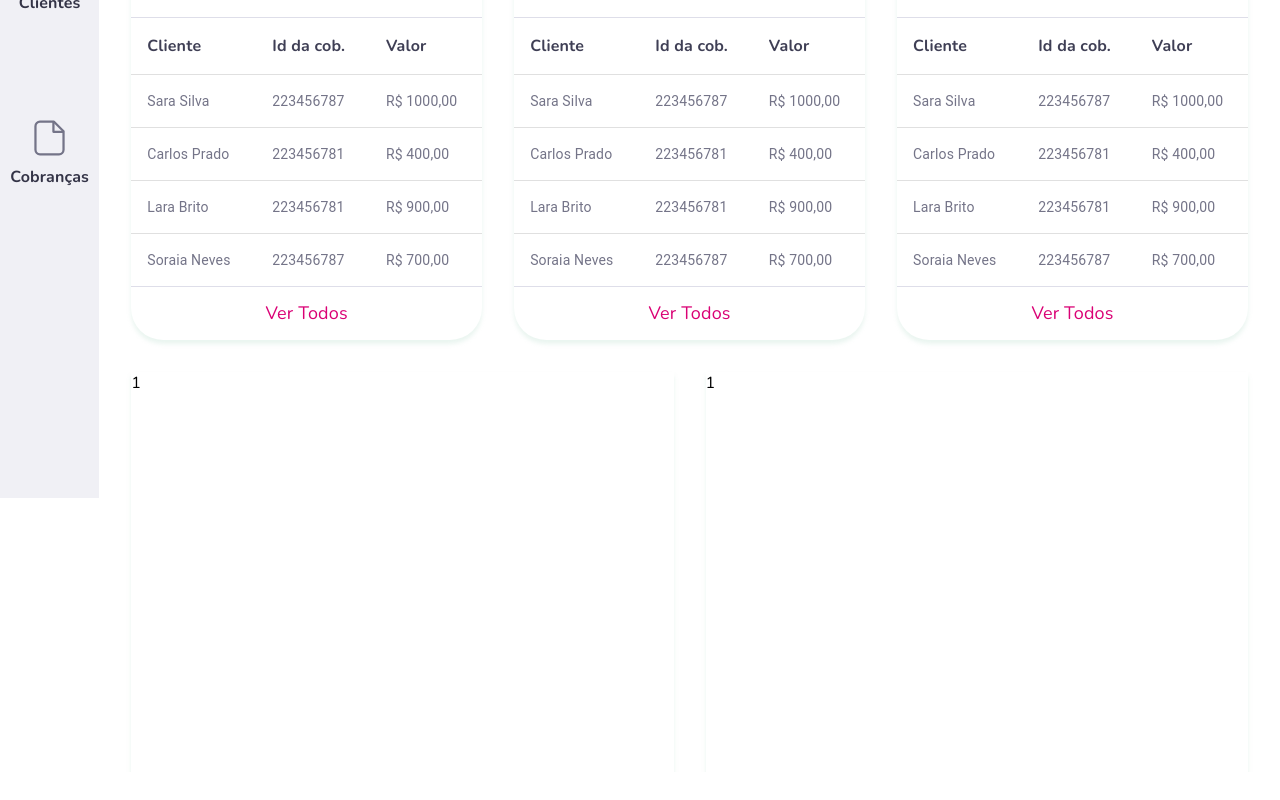
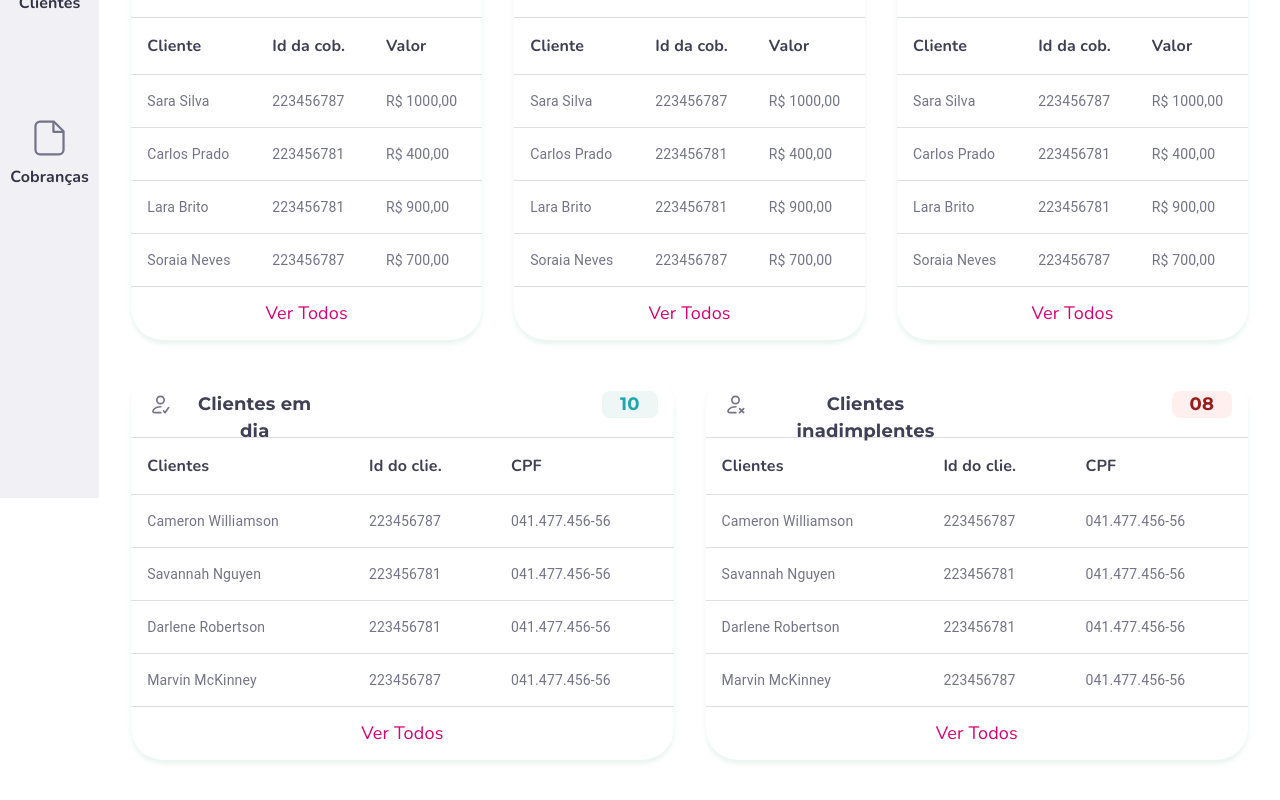
Before and after one commit to higorini/desafio-modulo-06-neurodevergentes-front, a React (Vite) app: page /home in a window 1280 px wide. Shown: the part 302-1102 px from the top of the page. Before the commit the page ends 1074 px from the top, so only its background shows below. Built offline with nearby package versions, Linux system fonts and the light colour scheme.

Commit message:
Criação dos componentes de card de clientes, separação em componentes

```diff
--- /dev/null
+++ b/src/pages/Home/components/ClientsCard/index.jsx
@@ -0,0 +1,78 @@
+import { Box, Stack, Typography } from "@mui/material";
+import React from "react";
+import ClientsTable from "../ClientsTable";
+
+function ClientsCard({
+  clientTitleIcon,
+  clientTableTitle,
+  bgIndexColor,
+  indexColor,
+  indexNumber,
+}) {
+  return (
+    <Box
+      borderRadius="32px"
+      sx={{
+        boxShadow: "0px 4px 4px rgba(172, 217, 197, 0.25)",
+      }}
+    >
+      <Stack
+        borderBottom="1px solid var(--gray-300)"
+        direction="row"
+        padding="19px 16px"
+        justifyContent="space-between"
+      >
+        <Typography
+          textAlign="center"
+          component="p"
+          color="var(--gray-700)"
+          fontWeight="700"
+          fontFamily="var(--font-title)"
+          fontSize="var(--title-s)"
+          sx={{
+            display: "flex",
+            gap: "8px",
+          }}
+        >
+          <img src={clientTitleIcon} alt="" />
+          {clientTableTitle}
+        </Typography>
+        <Box
+          padding="0 18px"
+          borderRadius="8px"
+          sx={{
+            backgroundColor: `${bgIndexColor}`,
+          }}
+        >
+          <Typography
+            textAlign="center"
+            component="p"
+            color={indexColor}
+            fontWeight="700"
+            fontFamily="var(--font-title)"
+            fontSize="var(--title-s)"
+          >
+            {indexNumber}
+          </Typography>
+        </Box>
+      </Stack>
+      <ClientsTable />
+      <Box>
+        <Typography
+          textAlign="center"
+          component="p"
+          color="var(--pink-500)"
+          fontFamily="var(--font-body)"
+          fontWeight="400"
+          fontSize="18px"
+          padding="13px 0"
+          borderTop="1px solid var(--gray-300)"
+        >
+          Ver Todos
+        </Typography>
+      </Box>
+    </Box>
+  );
+}
+
+export default ClientsCard;
--- /dev/null
+++ b/src/pages/Home/components/ClientsTable/index.jsx
@@ -0,0 +1,104 @@
+import { Box } from "@mui/material";
+import Table from "@mui/material/Table";
+import TableBody from "@mui/material/TableBody";
+import TableCell from "@mui/material/TableCell";
+import TableContainer from "@mui/material/TableContainer";
+import TableHead from "@mui/material/TableHead";
+import TableRow from "@mui/material/TableRow";
+
+function createData(name, client_id, cpf) {
+  return { name, client_id, cpf };
+}
+
+const rows = [
+  createData("Cameron Williamson", 223456787, "041.477.456-56"),
+  createData("Savannah Nguyen", 223456781, "041.477.456-56"),
+  createData("Darlene Robertson", 223456781, "041.477.456-56"),
+  createData("Marvin McKinney", 223456787, "041.477.456-56"),
+];
+
+export default function ClientsTable() {
+  return (
+    <TableContainer
+      component={Box}
+      sx={{
+        overflow: "hidden",
+      }}
+    >
+      <Table sx={{ minWidth: "100%" }} aria-label="simple table">
+        <TableHead>
+          <TableRow>
+            <TableCell
+              sx={{
+                color: "var(--gray-700)",
+                fontFamily: "var(--font-body)",
+                fontWeight: "700",
+                fontSize: "var(--subtitle)",
+              }}
+            >
+              Clientes
+            </TableCell>
+            <TableCell
+              align="left"
+              sx={{
+                color: "var(--gray-700)",
+                fontFamily: "var(--font-body)",
+                fontWeight: "700",
+                fontSize: "var(--subtitle)",
+              }}
+            >
+              Id do clie.
+            </TableCell>
+            <TableCell
+              align="left"
+              sx={{
+                color: "var(--gray-700)",
+                fontFamily: "var(--font-body)",
+                fontWeight: "700",
+                fontSize: "var(--subtitle)",
+              }}
+            >
+              CPF
+            </TableCell>
+          </TableRow>
+        </TableHead>
+        <TableBody>
+          {rows.map((row) => (
+            <TableRow
+              key={row.name}
+              sx={{
+                "&:last-child td, &:last-child th": { border: 0 },
+              }}
+            >
+              <TableCell
+                component="th"
+                scope="row"
+                sx={{
+                  color: "var(--gray-600)",
+                }}
+              >
+                {row.name}
+              </TableCell>
+              <TableCell
+                align="left"
+                sx={{
+                  color: "var(--gray-600)",
+                }}
+              >
+                {row["client_id"]}
+              </TableCell>
+              <TableCell
+                align="left"
+                sx={{
+                  color: "var(--gray-600)",
+                }}
+              >
+                {row.cpf}
+              </TableCell>
+            </TableRow>
+          ))}
+        </TableBody>
+      </Table>
+    </TableContainer>
+  );
+}
--- a/src/pages/Home/index.jsx
+++ b/src/pages/Home/index.jsx
@@ -1,9 +1,12 @@
 import { Box, Grid, Stack, Typography } from "@mui/material";
+import DefaultingCustomer from "../../assets/icons/defaultingCustomer.svg";
+import LoyalCustomer from "../../assets/icons/loyalCustomer.svg";
 import OverdueBill from "../../assets/icons/mainIcons/overdueBill.svg";
 import PaidBill from "../../assets/icons/mainIcons/paidBill.svg";
 import PendingBill from "../../assets/icons/mainIcons/pendingCharge.svg";
 import SideNavigation from "../../components/sideNavigation";
 import ChargesCard from "./components/ChargesCard";
+import ClientsCard from "./components/ClientsCard";
 import SummaryCharge from "./components/SummaryCharge";
 import "./style.css";
 
@@ -15,7 +18,7 @@ function Home() {
         // alignItems="center"
         width="100%"
         sx={{
-          padding: "40px 32px 0 32px",
+          padding: "40px 32px 40px 32px",
         }}
       >
         <Stack height="72px" direction="row" justifyContent="space-between">
@@ -82,26 +85,22 @@ function Home() {
             />
           </Grid>
           <Grid item xs={6}>
-            <Box
-              // width="100%"
-              height="400px"
-              sx={{
-                boxShadow: "0px 4px 4px rgba(172, 217, 197, 0.25)",
-              }}
-            >
-              1
-            </Box>
+            <ClientsCard
+              clientTitleIcon={LoyalCustomer}
+              clientTableTitle="Clientes em dia"
+              bgIndexColor="var(--seagreen-100)"
+              indexColor="var(--seagreen-700)"
+              indexNumber="10"
+            />
           </Grid>
           <Grid item xs={6}>
-            <Box
-              // width="100%"
-              height="400px"
-              sx={{
-                boxShadow: "0px 4px 4px rgba(172, 217, 197, 0.25)",
-              }}
-            >
-              1
-            </Box>
+            <ClientsCard
+              clientTitleIcon={DefaultingCustomer}
+              clientTableTitle="Clientes inadimplentes"
+              bgIndexColor="var(--ruby-100)"
+              indexColor="var(--ruby-700)"
+              indexNumber="08"
+            />
           </Grid>
         </Grid>
       </Stack>
```
